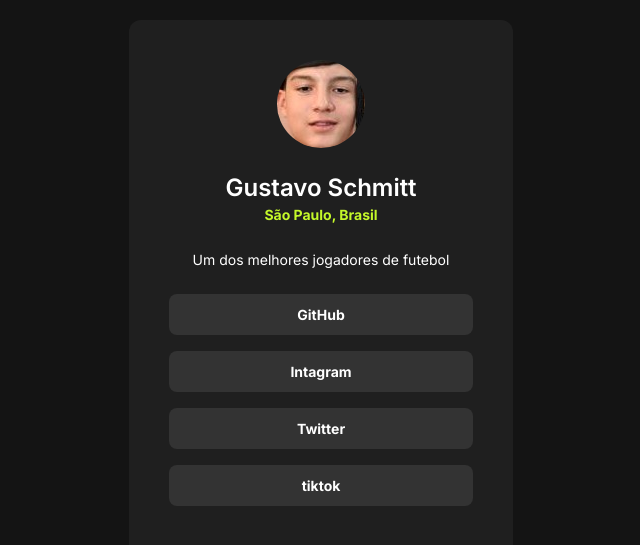
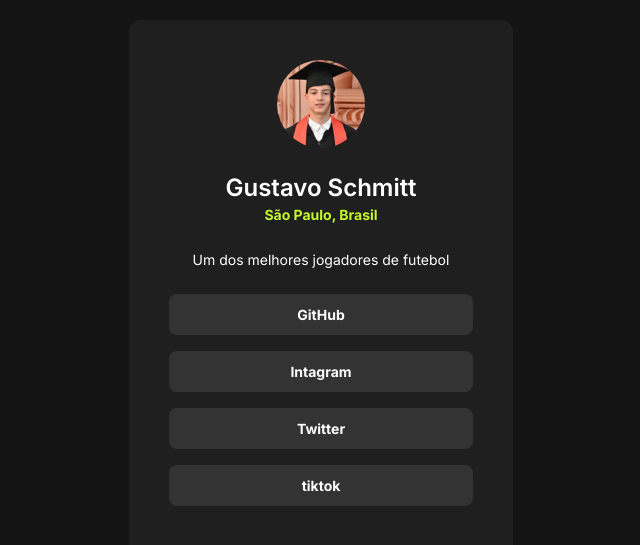
Before and after one commit to gugaschmitt/Link-tree, a plain HTML site: page index.html in a window 1280 px wide. Shown: the part 109-654 px from the top of the page, without its empty margins (319-959 px from the left). Drawn offline with Linux system fonts and the light colour scheme.

Commit message:
troca de foto

```diff
--- a/index.html
+++ b/index.html
@@ -9,7 +9,7 @@
 </head>
 <body>
     <div>
-        <img src="Gustavo_Schmitt.jpg" alt="Gustavo Schmitt da Silva">
+        <img src="Design sem nome.png" alt="Gustavo Schmitt da Silva">
 
         <h1>Gustavo Schmitt</h1>
 
```
Also changed, not shown: Design sem nome.png (added), Gustavo_Schmitt.jpg (deleted).
